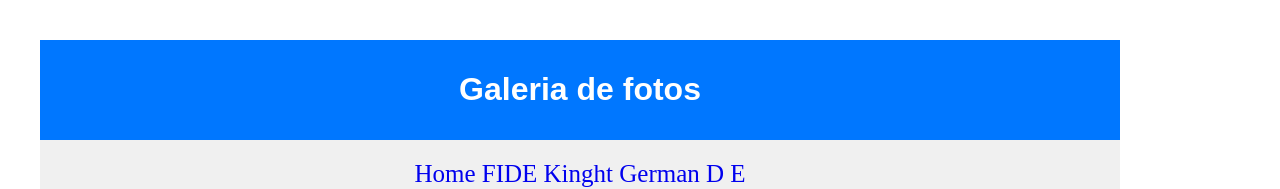
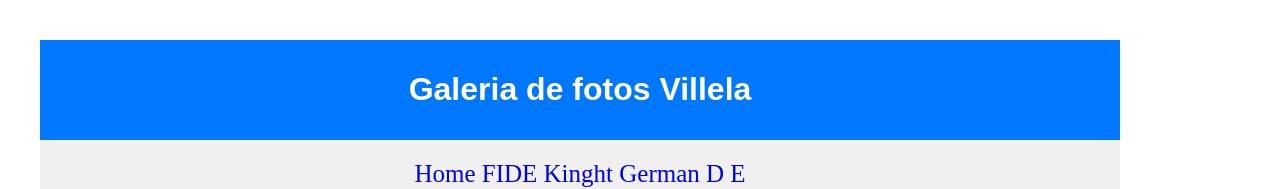
Before and after one commit to Infovillela/git, a plain HTML site: page index.html in a window 1280 px wide. Shown: the top 189 px of the page. Drawn offline with Linux system fonts and the light colour scheme; files whose address does not match are found by name.

Commit message:
Update index.html

```diff
--- a/index.html
+++ b/index.html
@@ -10,7 +10,7 @@
 <body>
     <div id="principal">
         <header>
-            <h1>Galeria de fotos</h1>
+            <h1>Galeria de fotos Villela</h1>
         </header>
 
         <div class="menu">
```
